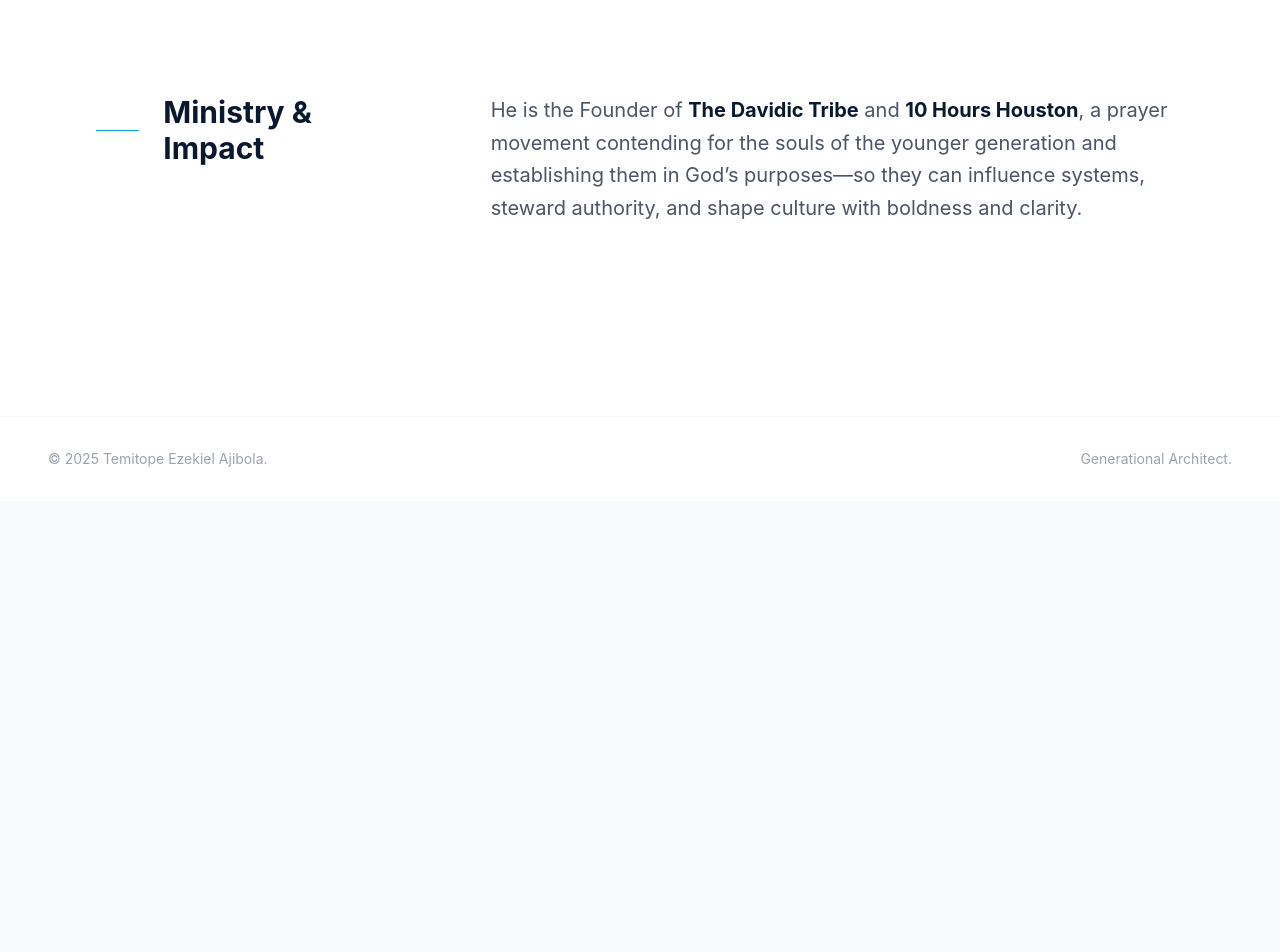
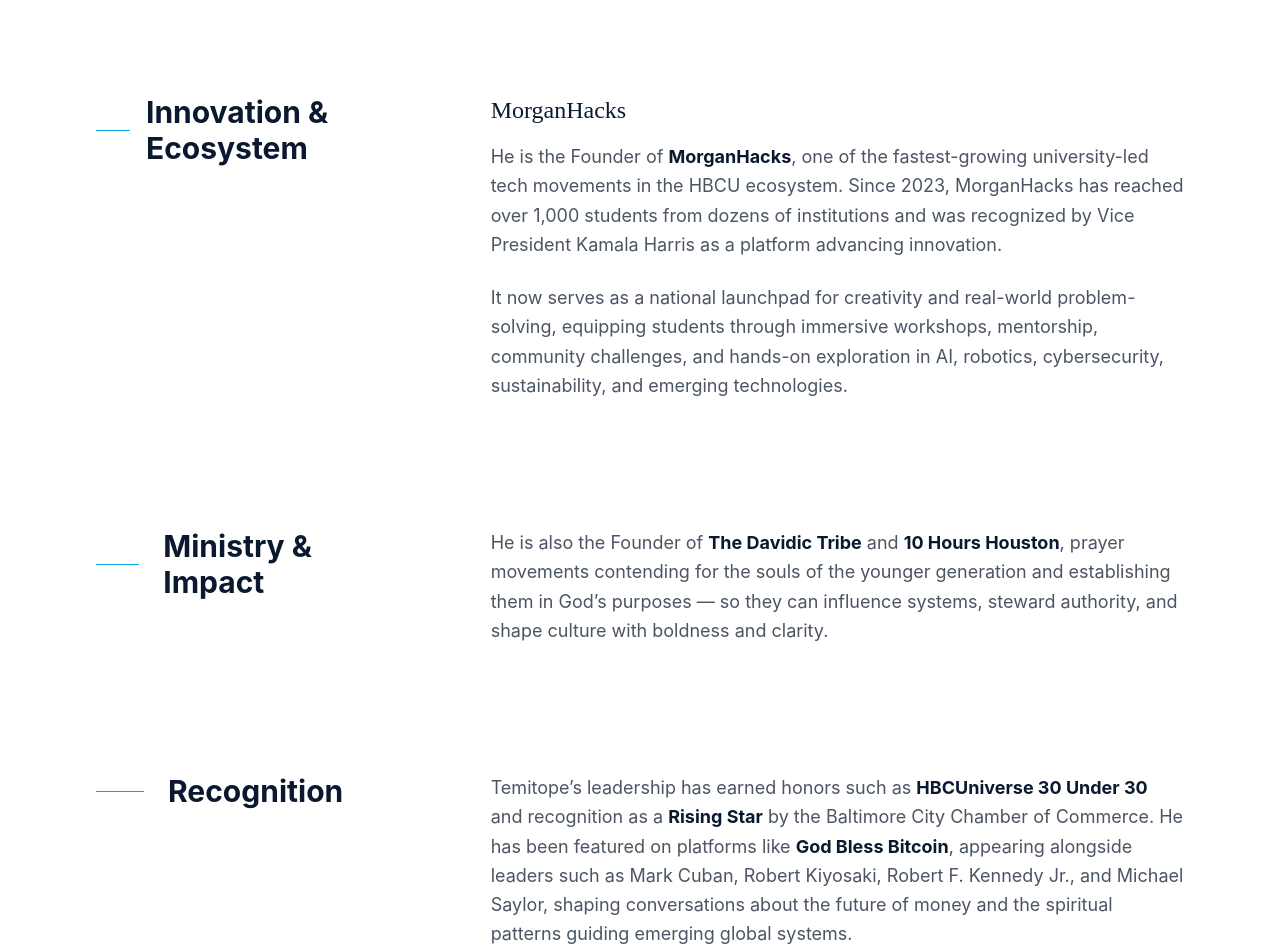
Before and after one commit to opaleyeoluwadamilare-source/TAJ, a React (Vite) app: page /about in a window 1280 px wide. Shown: the part 1040-1992 px from the top of the page. Before the commit the page ends 1541 px from the top, so only its background shows below. Built offline with nearby package versions, Linux system fonts and the light colour scheme.

Commit message:
Update About content: Add MorganHacks and Recognition sections

```diff
--- a/pages/About.tsx
+++ b/pages/About.tsx
@@ -47,6 +47,29 @@
                 </div>
             </section>
 
+            {/* Innovation & Ecosystem (MorganHacks) */}
+            <section className="max-w-[1920px] mx-auto px-4 md:px-8 lg:px-12">
+                <div className="grid grid-cols-1 md:grid-cols-12 gap-12 md:gap-24 items-start">
+                    <div className="md:col-span-4 sticky top-32">
+                        <h2 className="text-3xl font-bold text-navy-900 mb-6 flex items-center gap-4">
+                            <span className="w-12 h-[1px] bg-sky-500"></span>
+                            Innovation & Ecosystem
+                        </h2>
+                    </div>
+                    <div className="md:col-span-8">
+                        <div className="group hover:-translate-y-1 transition-transform duration-500">
+                            <h3 className="text-2xl font-serif text-navy-900 mb-4">MorganHacks</h3>
+                            <p className="text-lg text-gray-600 leading-relaxed max-w-3xl mb-6">
+                                He is the Founder of <strong className="text-navy-900">MorganHacks</strong>, one of the fastest-growing university-led tech movements in the HBCU ecosystem. Since 2023, MorganHacks has reached over 1,000 students from dozens of institutions and was recognized by Vice President Kamala Harris as a platform advancing innovation.
+                            </p>
+                            <p className="text-lg text-gray-600 leading-relaxed max-w-3xl">
+                                It now serves as a national launchpad for creativity and real-world problem-solving, equipping students through immersive workshops, mentorship, community challenges, and hands-on exploration in AI, robotics, cybersecurity, sustainability, and emerging technologies.
+                            </p>
+                        </div>
+                    </div>
+                </div>
+            </section>
+
             {/* Ministry & Impact */}
             <section className="max-w-[1920px] mx-auto px-4 md:px-8 lg:px-12">
                 <div className="grid grid-cols-1 md:grid-cols-12 gap-12 md:gap-24 items-start">
@@ -57,8 +80,25 @@
                         </h2>
                     </div>
                     <div className="md:col-span-8">
-                        <p className="text-xl text-gray-600 leading-relaxed max-w-3xl">
-                            He is the Founder of <strong className="text-navy-900">The Davidic Tribe</strong> and <strong className="text-navy-900">10 Hours Houston</strong>, a prayer movement contending for the souls of the younger generation and establishing them in God’s purposes—so they can influence systems, steward authority, and shape culture with boldness and clarity.
+                        <p className="text-lg text-gray-600 leading-relaxed max-w-3xl">
+                            He is also the Founder of <strong className="text-navy-900">The Davidic Tribe</strong> and <strong className="text-navy-900">10 Hours Houston</strong>, prayer movements contending for the souls of the younger generation and establishing them in God’s purposes — so they can influence systems, steward authority, and shape culture with boldness and clarity.
+                        </p>
+                    </div>
+                </div>
+            </section>
+
+            {/* Recognition */}
+            <section className="max-w-[1920px] mx-auto px-4 md:px-8 lg:px-12 pb-24">
+                <div className="grid grid-cols-1 md:grid-cols-12 gap-12 md:gap-24 items-start">
+                    <div className="md:col-span-4 sticky top-32">
+                        <h2 className="text-3xl font-bold text-navy-900 mb-6 flex items-center gap-4">
+                            <span className="w-12 h-[1px] bg-sky-500 mr-2"></span>
+                            Recognition
+                        </h2>
+                    </div>
+                    <div className="md:col-span-8">
+                        <p className="text-lg text-gray-600 leading-relaxed max-w-3xl">
+                            Temitope’s leadership has earned honors such as <strong className="text-navy-900">HBCUniverse 30 Under 30</strong> and recognition as a <strong className="text-navy-900">Rising Star</strong> by the Baltimore City Chamber of Commerce. He has been featured on platforms like <strong className="text-navy-900">God Bless Bitcoin</strong>, appearing alongside leaders such as Mark Cuban, Robert Kiyosaki, Robert F. Kennedy Jr., and Michael Saylor, shaping conversations about the future of money and the spiritual patterns guiding emerging global systems.
                         </p>
                     </div>
                 </div>
```
